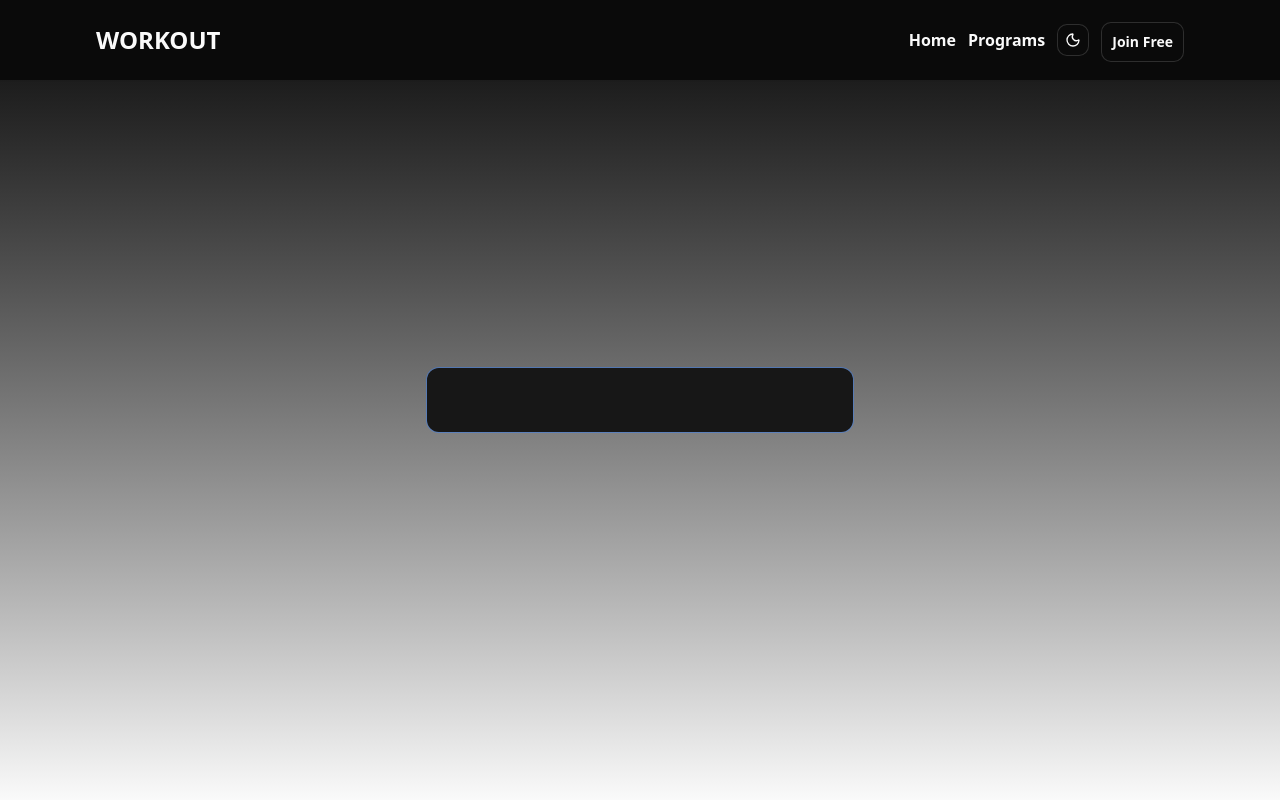
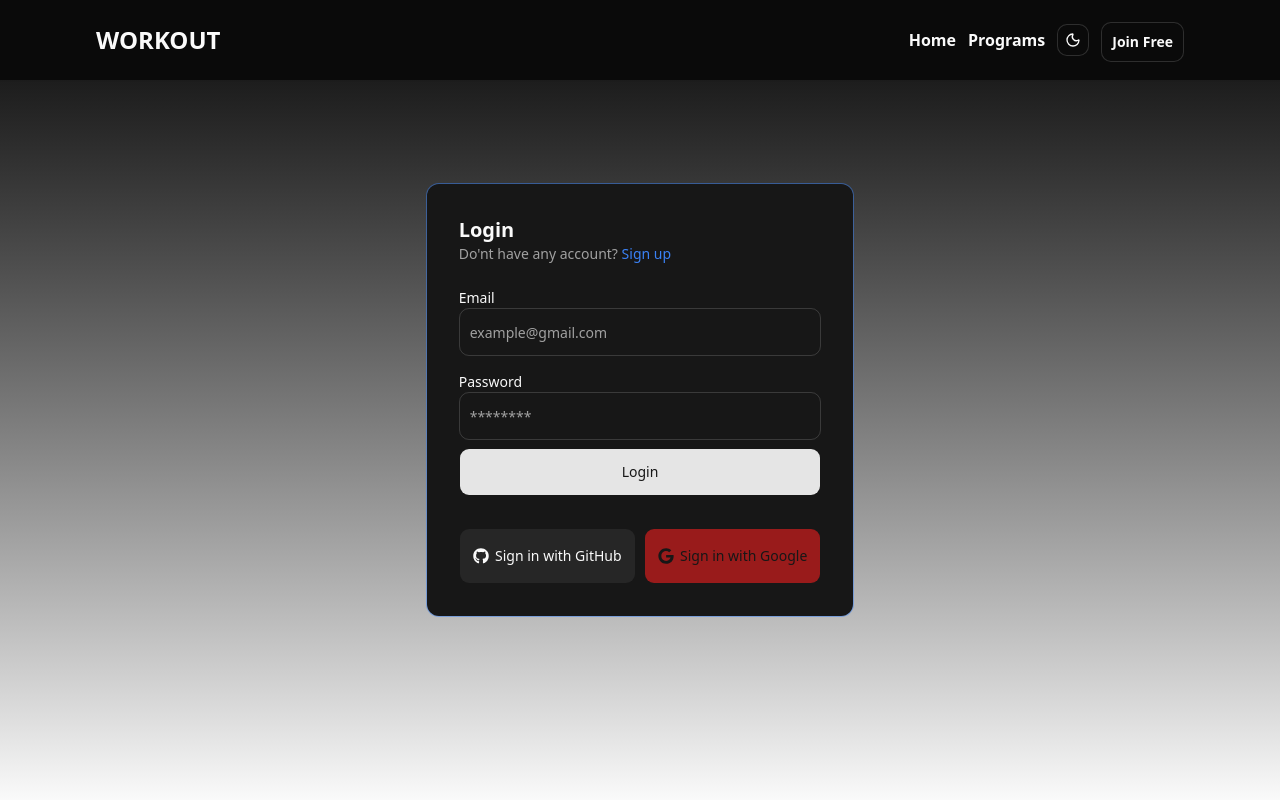
Before and after one commit to M1rzo99/GYM, a React (Vite) app: page /auth in a window 1280 px wide. Built offline with nearby package versions, Linux system fonts and the light colour scheme.

Commit message:
feat: compleated login/register/social ui/ux

```diff
--- /dev/null
+++ b/src/components/auth/login.tsx
@@ -0,0 +1,35 @@
+import { useAuthState } from '@/store/auth.store'
+import { Button } from '../ui/button'
+import { Input } from '../ui/input'
+import { Separator } from '../ui/separator'
+
+const Login = () => {
+	const { setAuth } = useAuthState()
+	return (
+		<div className='flex flex-col'>
+			<h2 className='text-xl font-bold'>Login</h2>
+			<p className='text-muted-foreground'>
+				Do'nt have any account?{' '}
+				<span
+					className='text-blue-500 cursor-pointer hover:underline '
+					onClick={() => setAuth('register')}
+				>
+					Sign up
+				</span>
+			</p>
+			<Separator className='my-3' />
+
+			<div>
+				<span>Email</span>
+				<Input placeholder='example@gmail.com' type='email' />
+			</div>
+			<div className='mt-4'>
+				<span>Password</span>
+				<Input placeholder='********' type='password' />
+			</div>
+			<Button className='w-full h-12 mt-2'>Login</Button>
+		</div>
+	)
+}
+
+export default Login
--- /dev/null
+++ b/src/components/auth/register.tsx
@@ -0,0 +1,40 @@
+import { useAuthState } from '@/store/auth.store'
+import { Button } from '../ui/button'
+import { Input } from '../ui/input'
+import { Separator } from '../ui/separator'
+
+const Register = () => {
+	const { setAuth } = useAuthState()
+	return (
+		<div className='flex flex-col'>
+			<h2 className='text-xl font-bold'>Register</h2>
+			<p className='text-muted-foreground'>
+				Already have an account?{' '}
+				<span
+					className='text-blue-500 cursor-pointer hover:underline '
+					onClick={() => setAuth('login')}
+				>
+					Sign in
+				</span>
+			</p>
+			<Separator className='my-3' />
+			<div>
+				<span>Email</span>
+				<Input placeholder='example@gmail.com' type='email' />
+			</div>
+			<div className='grid grid-cols-2 gap-4 mt-4'>
+				<div>
+					<span>Password</span>
+					<Input placeholder='********' type='password' />
+				</div>
+				<div>
+					<span>Confirm Password</span>
+					<Input placeholder='********' type='password' />
+				</div>
+			</div>
+			<Button className='w-full h-12 mt-2'>Register</Button>
+		</div>
+	)
+}
+
+export default Register
--- /dev/null
+++ b/src/components/auth/social.tsx
@@ -0,0 +1,24 @@
+import { FaGithub, FaGoogle } from 'react-icons/fa'
+import { Button } from '../ui/button'
+import { Separator } from '../ui/separator'
+
+const Social = () => {
+	return (
+		<>
+			<Separator />
+			<div className='grid grid-cols-2 gap-2'>
+				<Button className='h-14' variant={'secondary'}>
+					<FaGithub />
+					<span>Sign in with GitHub</span>
+				</Button>
+
+				<Button className='bg-red-800 h-14'>
+					<FaGoogle />
+					<span>Sign in with Google</span>
+				</Button>
+			</div>
+		</>
+	)
+}
+
+export default Social
--- a/src/components/ui/button.tsx
+++ b/src/components/ui/button.tsx
@@ -17,7 +17,7 @@ const buttonVariants = cva(
 				ghost:
 					'hover:bg-muted hover:text-foreground aria-expanded:bg-muted aria-expanded:text-foreground dark:hover:bg-muted/50',
 				destructive:
-					'bg-destructive/10 text-destructive hover:bg-destructive/20 focus-visible:border-destructive/40 focus-visible:ring-destructive/20 dark:bg-destructive/20 dark:hover:bg-destructive/30 dark:focus-visible:ring-destructive/40',
+					'bg-destructive text-destructive-foreground hover:bg-destructive/90 focus-visible:border-destructive focus-visible:ring-destructive/30',
 				link: 'text-primary underline-offset-4 hover:underline',
 			},
 			size: {
--- /dev/null
+++ b/src/components/ui/input.tsx
@@ -0,0 +1,19 @@
+import * as React from 'react'
+
+import { cn } from '@/lib/utils'
+
+function Input({ className, type, ...props }: React.ComponentProps<'input'>) {
+	return (
+		<input
+			type={type}
+			data-slot='input'
+			className={cn(
+				'h-12 w-full min-w-0 rounded-lg border border-input bg-transparent px-2.5 py-1 text-base transition-colors outline-none file:inline-flex file:h-6 file:border-0 file:bg-transparent file:text-sm file:font-medium file:text-foreground placeholder:text-muted-foreground focus-visible:border-ring focus-visible:ring-3 focus-visible:ring-ring/50 disabled:pointer-events-none disabled:cursor-not-allowed disabled:bg-input/50 disabled:opacity-50 aria-invalid:border-destructive aria-invalid:ring-3 aria-invalid:ring-destructive/20 md:text-sm dark:bg-input/30 dark:disabled:bg-input/80 dark:aria-invalid:border-destructive/50 dark:aria-invalid:ring-destructive/40',
+				className
+			)}
+			{...props}
+		/>
+	)
+}
+
+export { Input }
--- /dev/null
+++ b/src/components/ui/separator.tsx
@@ -0,0 +1,26 @@
+import * as React from "react"
+import { Separator as SeparatorPrimitive } from "radix-ui"
+
+import { cn } from "@/lib/utils"
+
+function Separator({
+  className,
+  orientation = "horizontal",
+  decorative = true,
+  ...props
+}: React.ComponentProps<typeof SeparatorPrimitive.Root>) {
+  return (
+    <SeparatorPrimitive.Root
+      data-slot="separator"
+      decorative={decorative}
+      orientation={orientation}
+      className={cn(
+        "shrink-0 bg-border data-horizontal:h-px data-horizontal:w-full data-vertical:w-px data-vertical:self-stretch",
+        className
+      )}
+      {...props}
+    />
+  )
+}
+
+export { Separator }
--- a/src/pages/auth.tsx
+++ b/src/pages/auth.tsx
@@ -1,9 +1,18 @@
+import Login from '@/components/auth/login'
+import Register from '@/components/auth/register'
+import Social from '@/components/auth/social'
 import { Card } from '@/components/ui/card'
+import { useAuthState } from '@/store/auth.store'
 
 const Auth = () => {
+	const { authState } = useAuthState()
 	return (
 		<div className='flex items-center justify-center w-full h-screen bg-gradient-to-t from-foreground to-background'>
-			<Card className='w-1/3 p-8'></Card>
+			<Card className='w-1/3 p-8'>
+				{authState === 'login' && <Login />}
+				{authState === 'register' && <Register />}
+				<Social />
+			</Card>
 		</div>
 	)
 }
```
